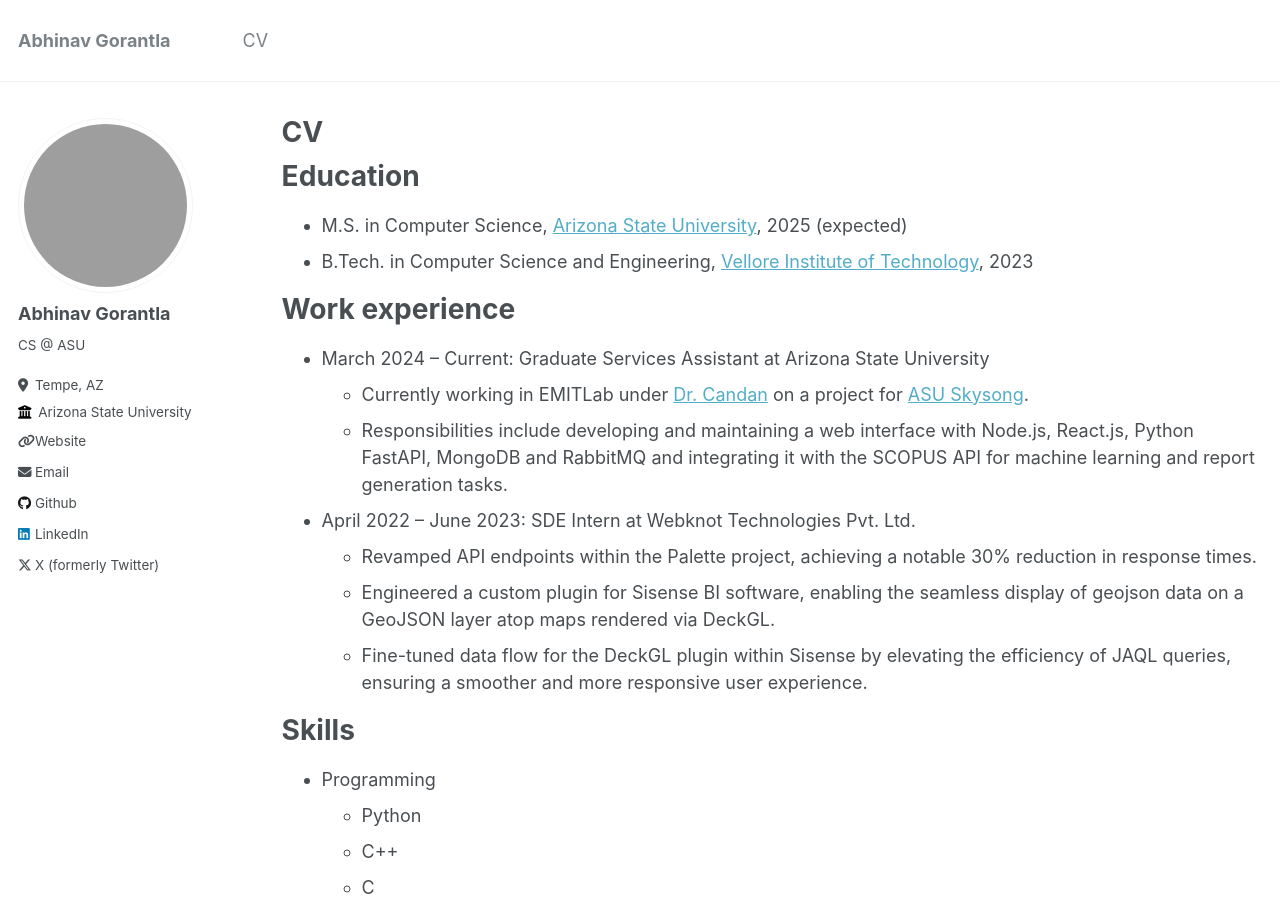
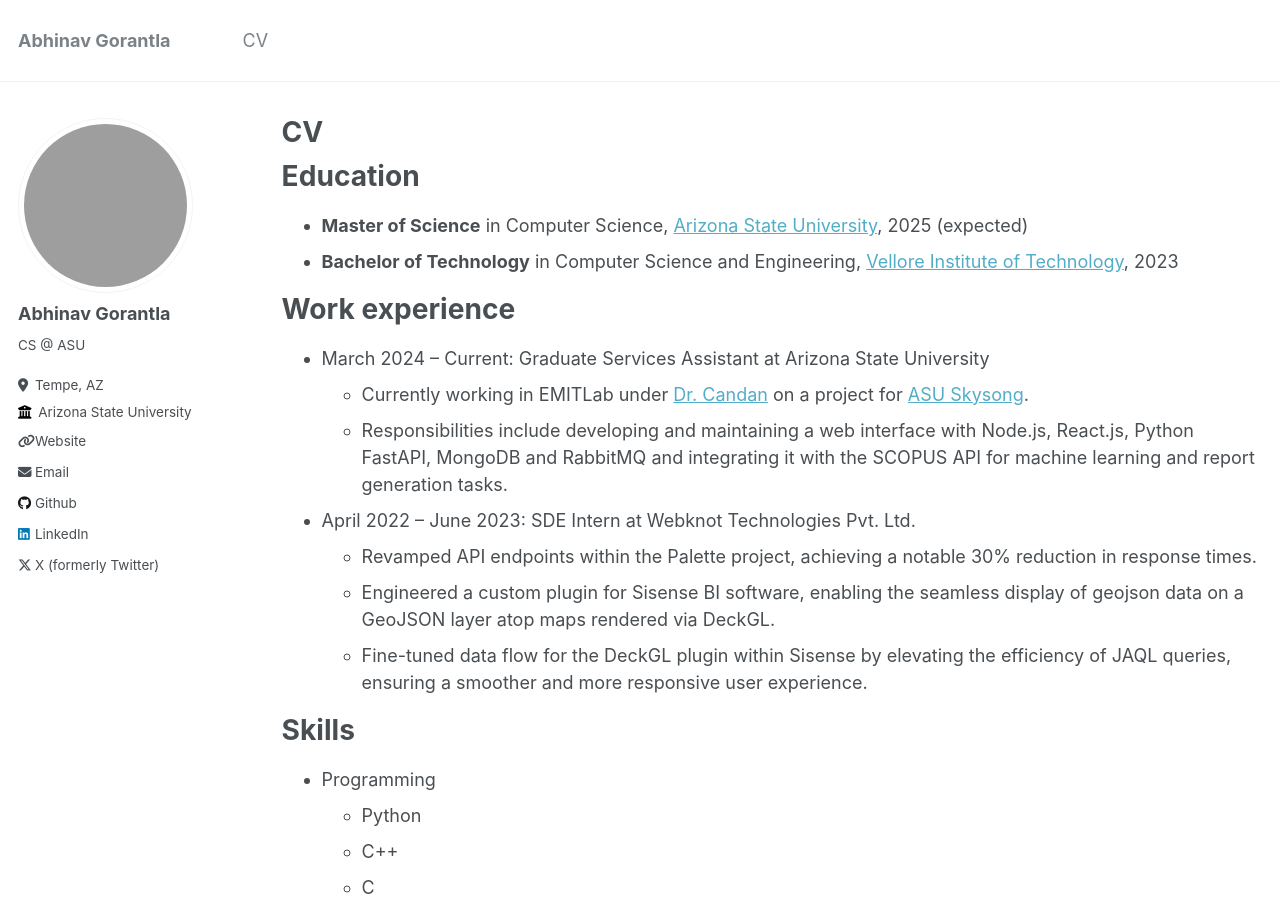
Before and after one commit to AbhinavGor/abhinavgor.github.io, a Jekyll site: the page built from _pages/cv.md, in a window 1280 px wide and 900 px high. Built offline with Jekyll 4.4.1, drawn with Linux system fonts in a browser that asks for light colours; grey boxes are pictures that could not be loaded.

Commit message:
Added new resume

```diff
--- a/_pages/cv.md
+++ b/_pages/cv.md
@@ -11,8 +11,8 @@ redirect_from:
 
 Education
 ======
-* M.S. in Computer Science, [Arizona State University](https://scai.engineering.asu.edu/), 2025 (expected)
-* B.Tech. in Computer Science and Engineering, [Vellore Institute of Technology](https://vit.ac.in/), 2023
+* **Master of Science** in Computer Science, [Arizona State University](https://scai.engineering.asu.edu/), 2025 (expected)
+* **Bachelor of Technology** in Computer Science and Engineering, [Vellore Institute of Technology](https://vit.ac.in/), 2023
 
 Work experience
 ======
```
Also changed, not shown: 1 other file.
